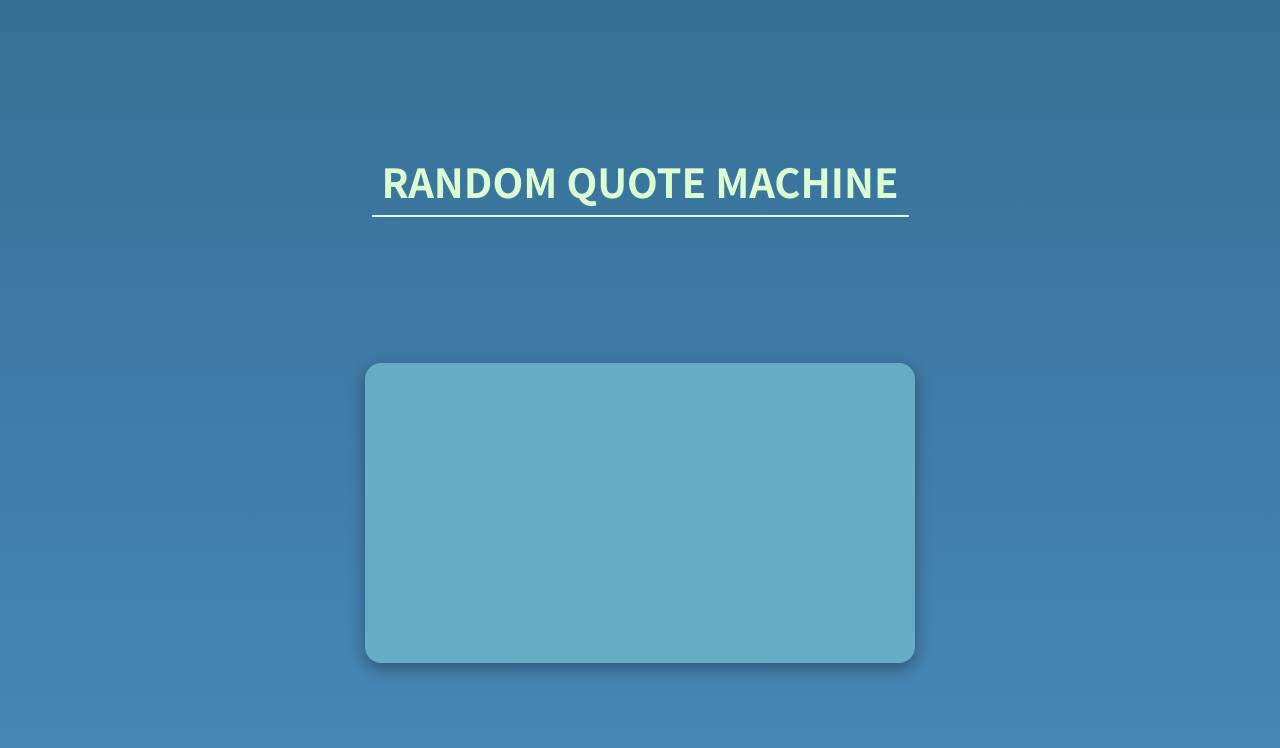
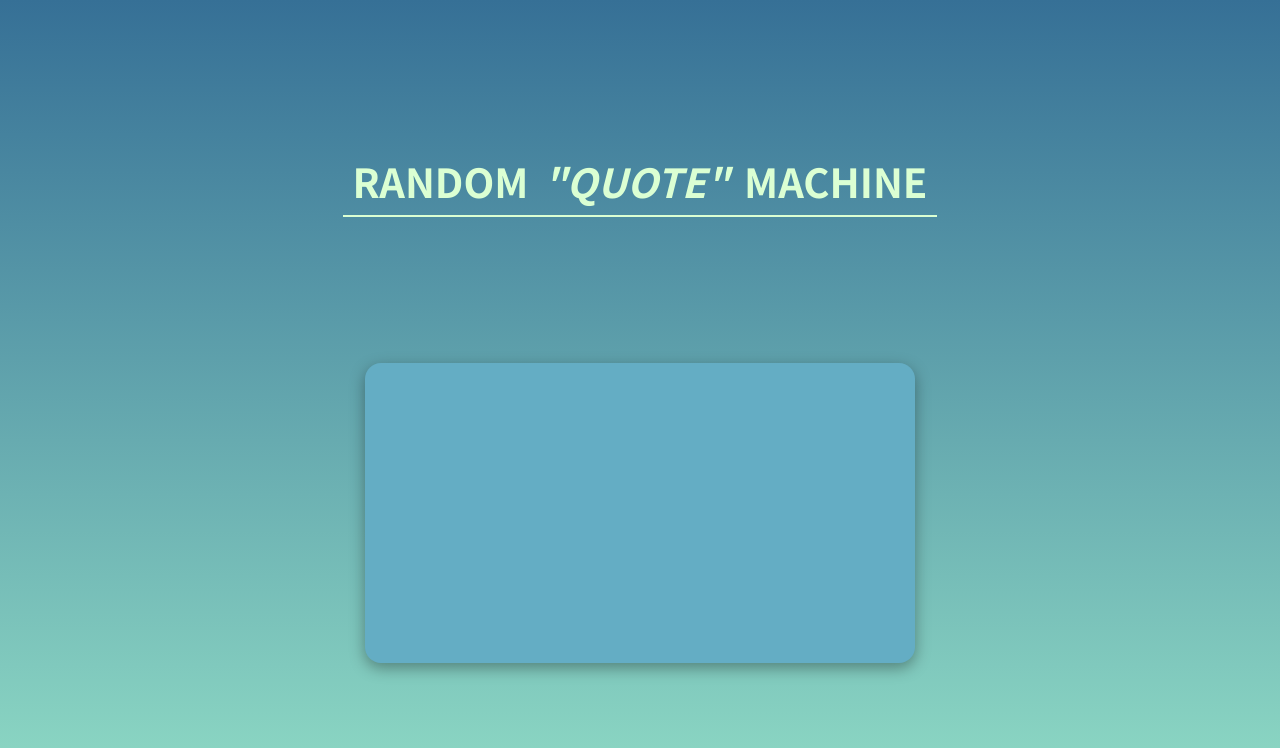
Before and after one commit to rafael-lua/fcc-random-quote-machine, a Next.js app: page / in a window 1280 px wide. Shown: the top 748 px of the page. Built offline with nearby package versions, Linux system fonts and the light colour scheme.

Commit message:
Add quote component

```diff
--- a/components/Layout.js
+++ b/components/Layout.js
@@ -5,7 +5,7 @@ const Layout = (props) => {
     <div>
       <Meta />
       <main>
-        <h1 className="text-primary text-bold title-border ts-3">RANDOM QUOTE MACHINE</h1>
+        <h1 className="text-primary text-bold title-border ts-3">RANDOM <em>"QUOTE"</em> MACHINE</h1>
         {props.children}
       </main>
 
--- a/components/Quote.js
+++ b/components/Quote.js
@@ -1,6 +1,6 @@
 const Quote = () => {
   return (
-    <div>
+    <div id="quote-box">
 
     </div>
   )
--- a/pages/index.js
+++ b/pages/index.js
@@ -1,10 +1,10 @@
-
+import Quote from "../components/Quote"
 
 // Main view and content
 export default function Home() {
   return (
-    <div id="quote-box">
-
-    </div>
+    <>
+      <Quote />
+    </>
   )
 }
--- a/styles/globals.css
+++ b/styles/globals.css
@@ -44,17 +44,9 @@ main {
   width: 100%;
   height: 100vh;
   background-color: #367096;
-  background: -moz-linear-gradient(180deg, rgba(54,112,150,1) 0%, rgba(72,135,183,1) 100%);
-  background: -webkit-linear-gradient(180deg, rgba(54,112,150,1) 0%, rgba(72,135,183,1) 100%);
-  background: linear-gradient(180deg, rgba(54,112,150,1) 0%, rgba(72,135,183,1) 100%);
-}
-
-#quote-box {
-  width: 550px;
-  min-height: 300px;
-  background-color: #64ADC4;
-  border-radius: 1em;
-  box-shadow: rgba(0, 0, 0, 0.35) 0px 5px 15px;
+  background: -moz-linear-gradient(180deg, rgba(54,112,150,1) 0%, rgba(143,219,197,1) 100%);
+  background: -webkit-linear-gradient(180deg, rgba(54,112,150,1) 0%, rgba(143,219,197,1) 100%);
+  background: linear-gradient(180deg, rgba(54,112,150,1) 0%, rgba(143,219,197,1) 100%);
 }
 
 .text-primary {
@@ -63,6 +55,7 @@ main {
 
 .text-bold {
   font-weight: 700;
+  word-spacing: 0.15em;
 }
 
 .title-border {
@@ -73,3 +66,13 @@ main {
 .ts-3 {
   font-size: 2.5em;
 }
+
+/* QUOTES STYLES */
+
+#quote-box {
+  width: 550px;
+  min-height: 300px;
+  background-color: #64ADC4;
+  border-radius: 1em;
+  box-shadow: rgba(0, 0, 0, 0.35) 0px 5px 15px;
+}
```
